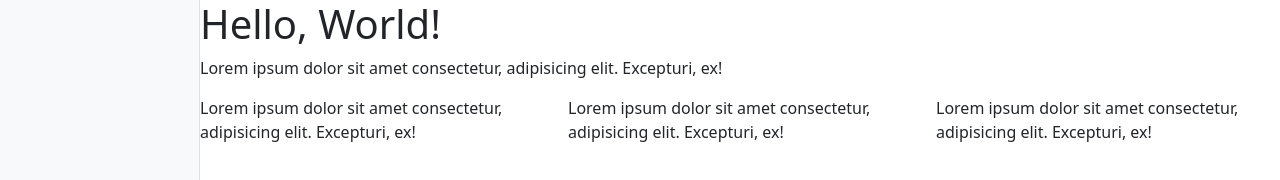
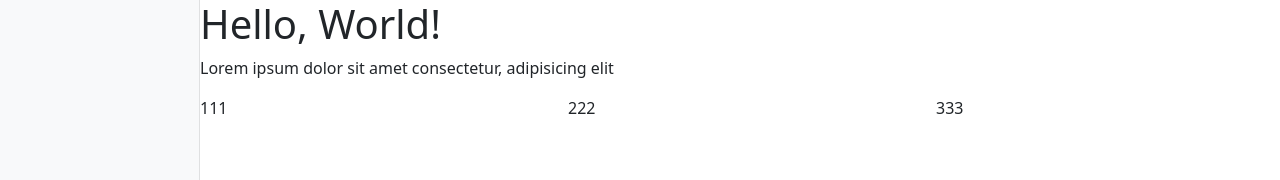
Before and after one commit to yudinikita/constructor-sites-js, a plain HTML site: page src/index.html in a window 1280 px wide. Shown: the top 180 px of the page. Drawn offline with nearby package versions, Linux system fonts and the light colour scheme.

Commit message:
input html from js

```diff
--- a/src/index.html
+++ b/src/index.html
@@ -14,31 +14,7 @@
   <body>
     <div id="app" class="container-fluid">
       <div id="panel" class="bg-light sidebar"></div>
-      <div id="site" class="content">
-        <div class="row">
-          <div class="col-sm">
-            <h1>Hello, World!</h1>
-          </div>
-        </div>
-
-        <div class="row">
-          <div class="col-sm">
-            <p>Lorem ipsum dolor sit amet consectetur, adipisicing elit. Excepturi, ex!</p>
-          </div>
-        </div>
-
-        <div class="row">
-          <div class="col-sm">
-            Lorem ipsum dolor sit amet consectetur, adipisicing elit. Excepturi, ex!
-          </div>
-          <div class="col-sm">
-            Lorem ipsum dolor sit amet consectetur, adipisicing elit. Excepturi, ex!
-          </div>
-          <div class="col-sm">
-            Lorem ipsum dolor sit amet consectetur, adipisicing elit. Excepturi, ex!
-          </div>
-        </div>
-      </div>
+      <div id="site" class="content"></div>
     </div>
 
     <script src="index.js"></script>
--- a/src/index.js
+++ b/src/index.js
@@ -3,3 +3,43 @@ const model = [
   { type: 'text', value: 'Lorem ipsum dolor sit amet consectetur, adipisicing elit' },
   { type: 'columns', value: ['111', '222', '333'] },
 ];
+
+const $site = document.querySelector('#site');
+
+model.forEach(block => {
+  let html = '';
+
+  if (block.type === 'title') {
+    html = `
+      <div class="row">
+        <div class="col-sm">
+          <h1>${block.value}</h1>
+        </div>
+      </div>
+    `;
+  } else if (block.type === 'text') {
+    html = `
+      <div class="row">
+        <div class="col-sm">
+          <p>${block.value}</p>
+        </div>
+      </div>
+    `;
+  } else if (block.type === 'columns') {
+    html = `
+      <div class="row">
+      <div class="col-sm">
+        ${block.value[0]}
+      </div>
+      <div class="col-sm">
+        ${block.value[1]}
+      </div>
+      <div class="col-sm">
+        ${block.value[2]}
+      </div>
+      </div>
+    `;
+  }
+
+  $site.insertAdjacentHTML('beforeend', html);
+});
```
